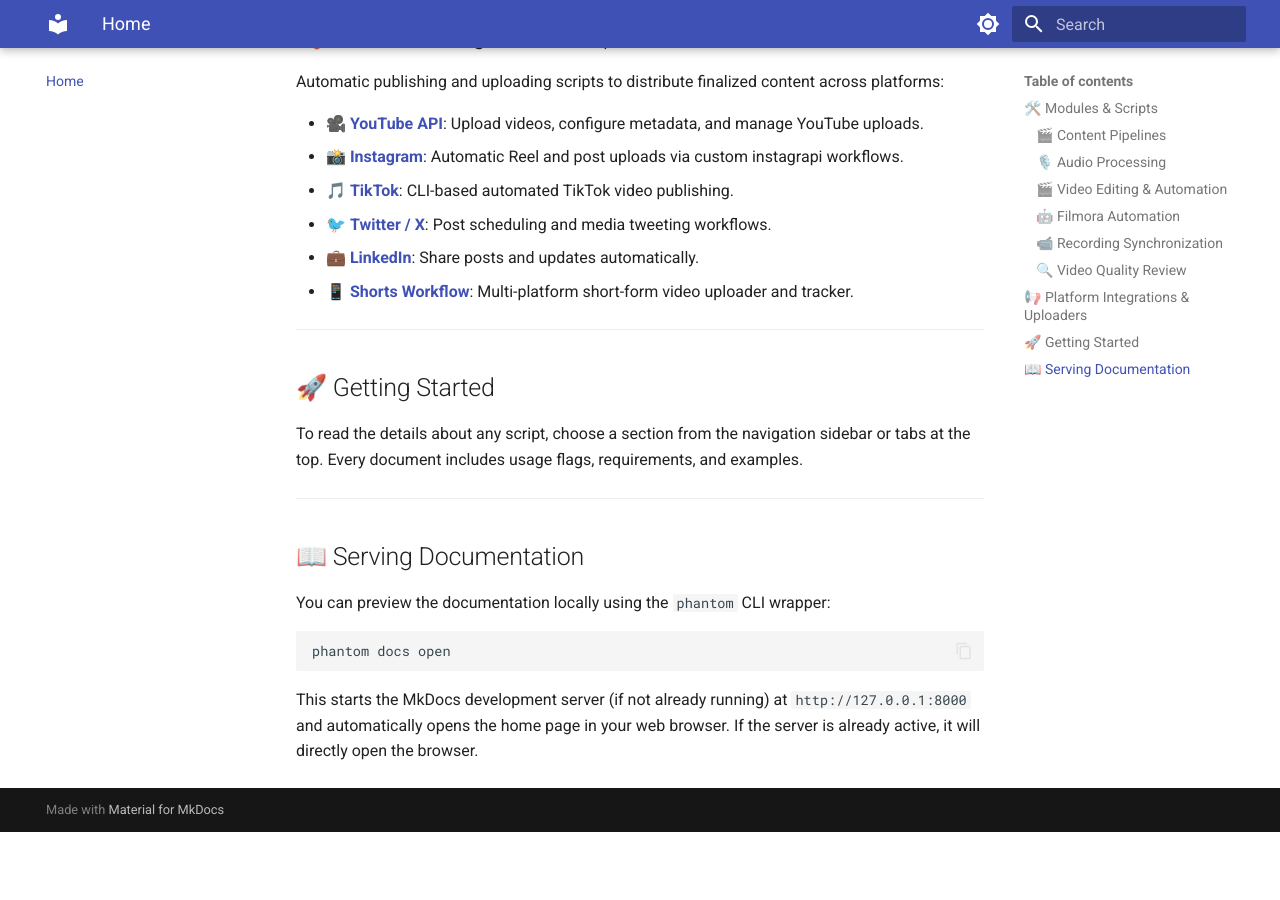
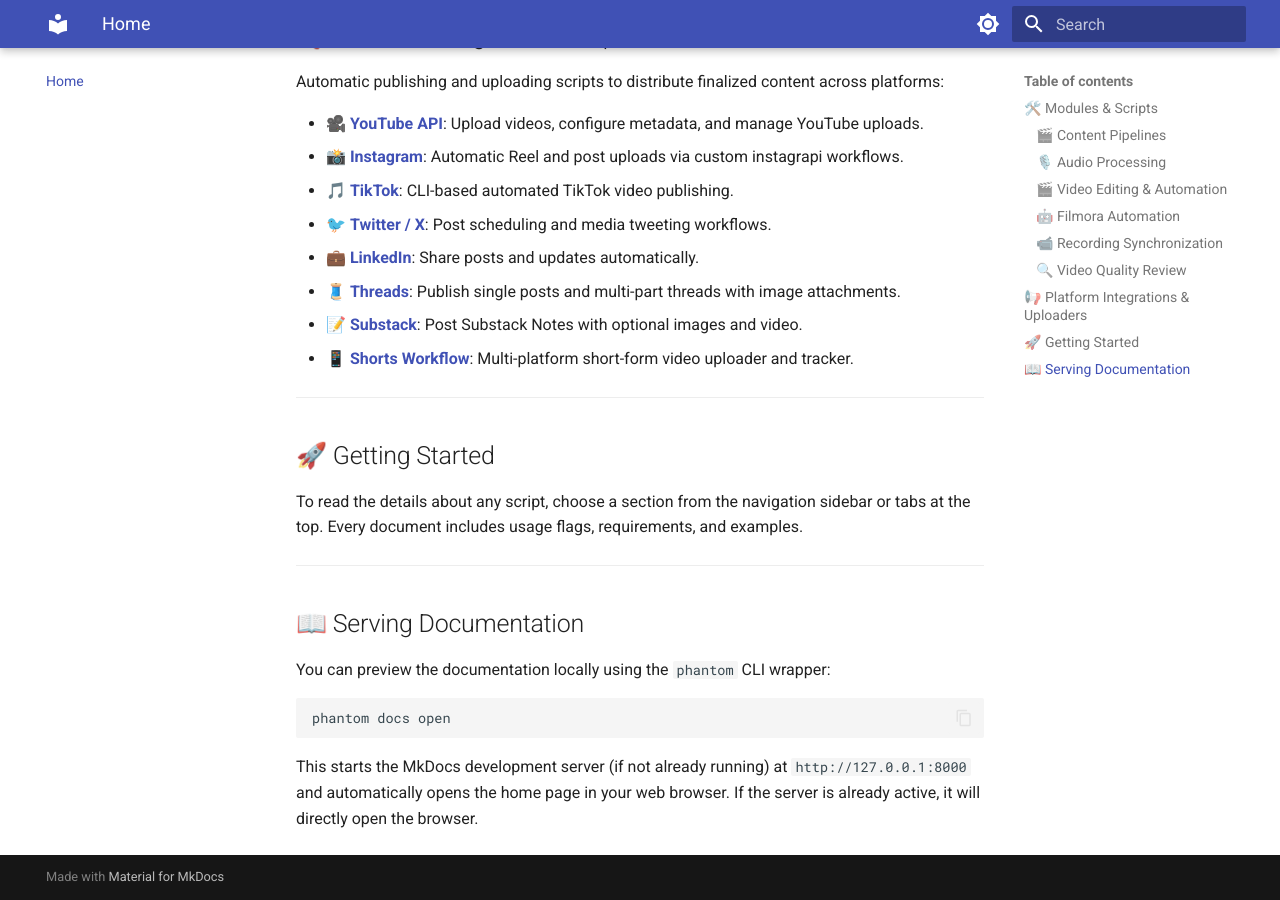
Before and after one commit to hassanaziz0012/phantom-editor, an MkDocs documentation site: the page built from docs/index.md, in a window 1280 px wide and 900 px high, scrolled down 1537 px. Built offline with MkDocs 1.6.1 and Material for MkDocs 9.7.7, drawn with Linux system fonts in a browser that asks for light colours; before the commit the page ends 2369 px from its top, so only the background shows below that.

Commit message:
Add Threads and Substack to documentation navigation

```diff
--- a/docs/index.md
+++ b/docs/index.md
@@ -48,6 +48,8 @@
 * 🎵 **[TikTok](tiktok.md)**: CLI-based automated TikTok video publishing.
 * 🐦 **[Twitter / X](twitter.md)**: Post scheduling and media tweeting workflows.
 * 💼 **[LinkedIn](linkedin.md)**: Share posts and updates automatically.
+* 🧵 **[Threads](threads.md)**: Publish single posts and multi-part threads with image attachments.
+* 📝 **[Substack](substack.md)**: Post Substack Notes with optional images and video.
 * 📱 **[Shorts Workflow](shorts.md)**: Multi-platform short-form video uploader and tracker.
 
 ---
--- a/mkdocs.yml
+++ b/mkdocs.yml
@@ -53,3 +53,5 @@
     - TikTok: tiktok.md
     - Twitter: twitter.md
     - LinkedIn: linkedin.md
+    - Threads: threads.md
+    - Substack: substack.md
```
